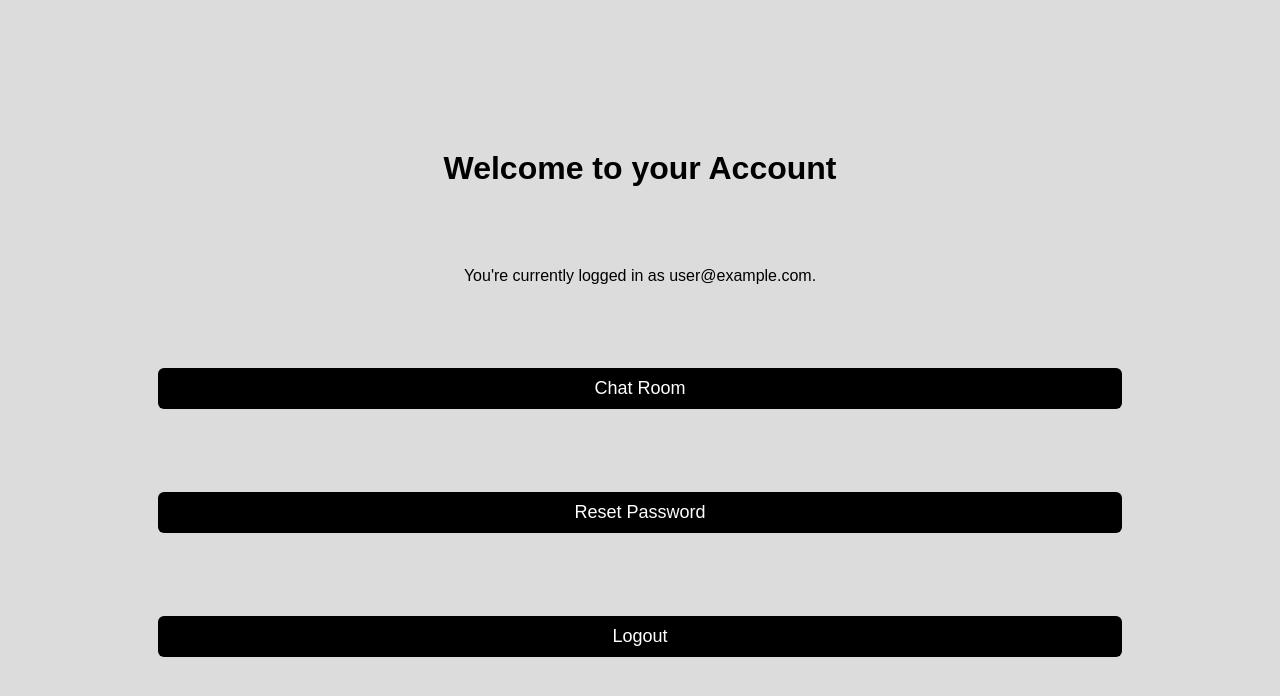
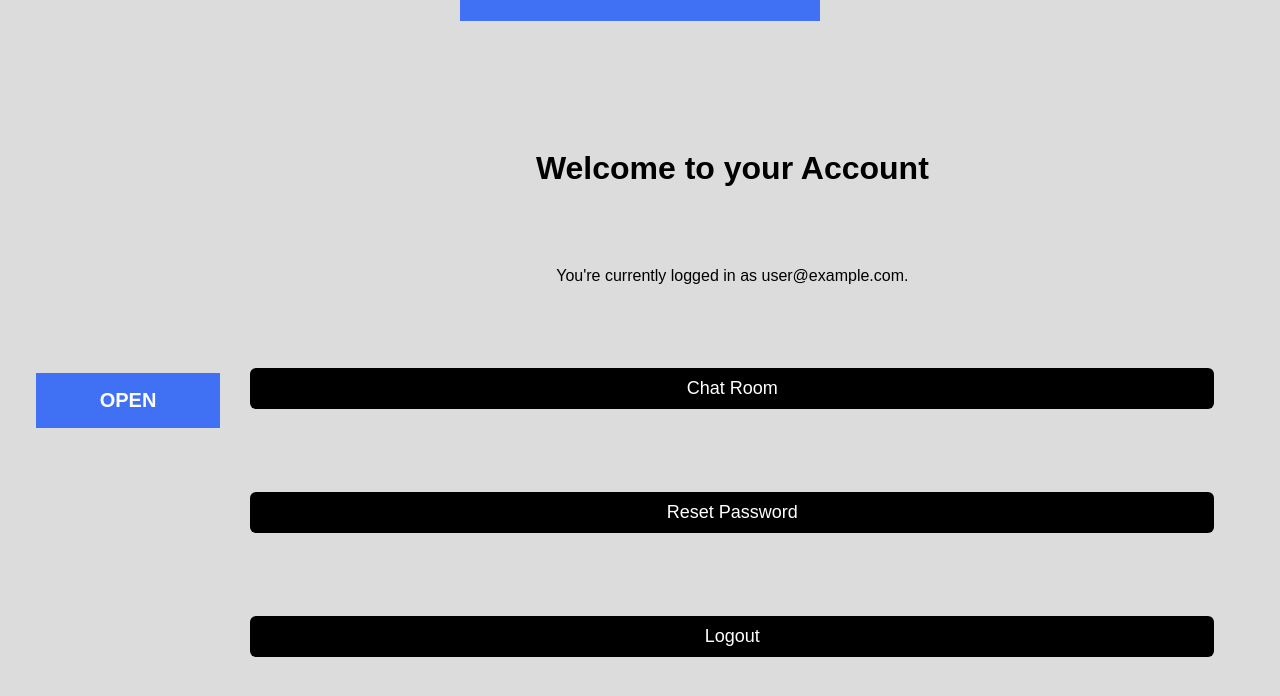
Before and after one commit to jordanrath/messaging-app, a React (Create React App) app: page /dashboard in a window 1280 px wide. Shown: the top 696 px of the page. Built offline with nearby package versions, Linux system fonts and the light colour scheme; no server answers; the database is empty; sample sign-in values are in the browser's storage.

Commit message:
initial modal commit

```diff
--- a/src/Components/Dashboard.js
+++ b/src/Components/Dashboard.js
@@ -3,6 +3,7 @@ import { useAuthState } from "react-firebase-hooks/auth";
 import { useNavigate } from "react-router-dom";
 import { auth, db, logout } from "../Firebase";
 import { query, collection, getDocs, where } from "firebase/firestore";
+import Modal from "./Modal";
 
 
 const Dashboard = () => {
@@ -31,8 +32,11 @@ const Dashboard = () => {
       }, [user, loading, navigate]);
 
   return (
+    <>
     <div className="dashboard">
+      <Modal />
       <div className="dashboard__container">
+
         <h1>Welcome to your Account {name}</h1>
         <div>You're currently logged in as {user?.email}.</div>
         <button className="dashboard__btn" onClick={() => navigate('/chatroom')}>
@@ -46,6 +50,11 @@ const Dashboard = () => {
         </button>
       </div>
     </div>
+    <div
+      className='overlay'
+      // onClick={() => {handleOpenedModal(false)}}
+    />
+    </>
   )
 }
 
--- a/src/Components/Modal.js
+++ b/src/Components/Modal.js
@@ -4,8 +4,8 @@ import OpenedModal from './OpenedModal';
 const Modal = () => {
     const [open, setOpen] = useState(false);
 
-    const handleOpenedModalClick = event => {
-        if (event) {
+    const handleOpenedModal = result => {
+        if (result) {
             console.log('some click');
         }
 
@@ -14,16 +14,16 @@ const Modal = () => {
 
   return (
     <>
-        <div>
-            <button className='modal__btn' onClick={() => setOpen(true)}>OPEN</button>
-        </div>
+        <button className='modal__btn' onClick={() => setOpen(true)}>
+            OPEN
+        </button>
         <OpenedModal
             text={'Example Text'}
             open={open}
-            handleOpenedModalClick={handleOpenedModalClick}
+            handleOpenedModal={handleOpenedModal}
         />
     </>
   )
 }
 
-export default Modal
+export default Modal;
--- a/src/Components/OpenedModal.js
+++ b/src/Components/OpenedModal.js
@@ -1,6 +1,7 @@
 import React from 'react'
 
 const OpenedModal = ({ text, open, handleOpenedModal }) => {
+
   return (
     <>
         <div className={open ? 'open modal__open' : 'open'}>
@@ -12,14 +13,14 @@ const OpenedModal = ({ text, open, handleOpenedModal }) => {
                 </div>
             </div>
             <div className='modal__btns'>
-                <button onClick={() => handleOpenedModal(true)}>BACK TO CHAT</button>
-                <button onClick={() => handleOpenedModal(false)}>LOGOUT/SOMETHING ELSE</button>
+                <button onClick={() => handleOpenedModal(true)}>CHAT</button>
+                <button onClick={() => handleOpenedModal(false)}>LOGOUT</button>
             </div>
         </div>
-        <div
+        {/* <div
             className='overlay'
             onClick={handleOpenedModal(false)}
-        />
+        /> */}
     </>
   )
 }
--- a/src/styles.css
+++ b/src/styles.css
@@ -1,3 +1,10 @@
+:root {
+  --primary: #0E2431;
+  --secondary: #4070F4;
+  --secondary-dark: #3665EB;
+  --gray: #666;
+}
+
 *,
 *:before,
 *:after {
@@ -358,11 +365,11 @@ body {
   margin-top: .5rem;
 }
 
-.modal-btns {
+.modal__btns {
   height: 30%;
 }
 
-.modal-btns button {
+.modal__btns button {
   width: 50%;
   height: 100%;
   background: var(--secondary);
@@ -373,7 +380,7 @@ body {
   cursor: pointer;
 }
 
-.confirm-btns button:hover {
+.modal__btns button:hover {
   background: var(--secondary-dark);
 }
 
@@ -388,11 +395,11 @@ body {
   z-index: 10;
 }
 
-.confirm.show + .overlay {
+.open.modal__open + .overlay {
   display: block;
 }
 
-.button {
+.modal__btn {
   background: var(--secondary);
   color: #fff;
   font-size: 20px;
```
